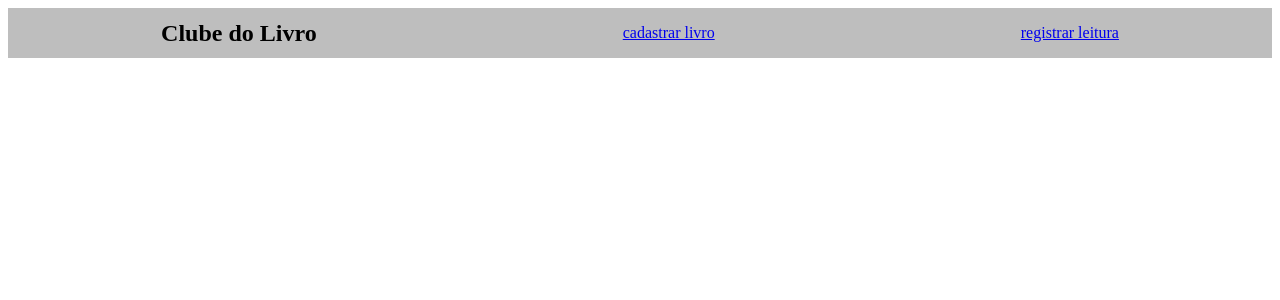
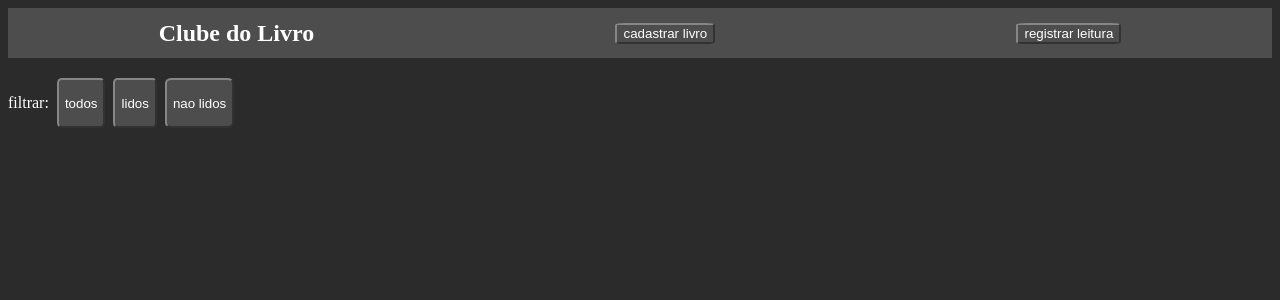
Before and after one commit to Gitar24/Clube-do-Livro, a Flask app: page / in a window 1280 px wide. Shown: the top 300 px of the page. Run offline with Flask 3, Linux system fonts and the light colour scheme; data that the repository does not hold is empty; some libraries are stand-ins or nearby versions.

Commit message:
adicionando funcoes para o javascript

```diff
--- a/source.py
+++ b/source.py
@@ -82,11 +82,19 @@ def listar_livros():
 def listar_livros_lidos():
     conn = get_connection()
     cur = conn.cursor()
-    cur.execute("select a.titulo from livros as a inner join leituras as b on a.id = b.livro_id")
+    cur.execute("select * from livros as a inner join leituras as b on a.id = b.livro_id")
     livros_lidos = cur.fetchall()
     cur.close()
     conn.close()
-    return livros_lidos
+    resultado_lidos = []
+    for livro in livros_lidos:
+        resultado_lidos.append({
+            "id": livro[0],
+            "titulo": livro[1],
+            "autor": livro[2],
+            "genero": livro[3]
+        })
+    return jsonify(resultado_lidos)
 
 #################################
 ### LISTA DE LIVROS NAO LIDOS ###
@@ -96,11 +104,19 @@ def listar_livros_lidos():
 def listar_livros_nao_lidos():
     conn = get_connection()
     cur = conn.cursor()
-    cur.execute("select a.titulo from livros as a left join leituras as b on a.id = b.livro_id where b.livro_id is null")
+    cur.execute("select * from livros as a left join leituras as b on a.id = b.livro_id where b.livro_id is null")
     livros_nao_lidos = cur.fetchall()
     cur.close()
     conn.close()
-    return livros_nao_lidos
+    resultado_nao_lidos = []
+    for livro in livros_nao_lidos:
+        resultado_nao_lidos.append({
+            "id": livro[0],
+            "titulo": livro[1],
+            "autor": livro[2],
+            "genero": livro[3]
+        })
+    return jsonify(resultado_nao_lidos)
 
 if __name__=="__main__":
     app.run()
--- a/static/style.css
+++ b/static/style.css
@@ -1,11 +1,40 @@
+body {
+    background-color: rgb(43, 43, 43);
+}
+*{
+    text-decoration: none;
+    color: rgb(255, 255, 255);
+}
+button {
+    background-color: rgb(77, 77, 77);
+    border-color: rgb(134, 134, 134);
+    border-radius: 10%;
+}
 .navbar {
-
-    background-color: rgb(190, 190, 190);
+    background-color: rgb(77, 77, 77);
     display: flex;
     justify-content: space-around;
     align-items: center;
     height: 50px;
 }
+#filtro {
+    margin-top: 20px;
+    margin-bottom: 20px;
+    display: flex;
+    gap: 8px;
+}
 #lista-livros {
-    background-color: rgb(167, 196, 186);
+    display: flex;
+    flex-wrap: wrap;
+    gap: 40px;
 }
+.card {
+    border-color: gainsboro;
+    border-radius: 10px;
+    min-width: 240px;
+    min-height: 240px;
+    background-color: rgb(77, 77, 77);
+}
+.card p {
+    margin: 5%;
+}
--- a/templates/index.html
+++ b/templates/index.html
@@ -10,17 +10,85 @@
     <nav>
         <div  class="navbar">
             <h1>Clube do Livro</h1>
-            <a href="/templates/cadastrar_livro.html">cadastrar livro</a>
-            <a href="/templates/registrar_leitura.html">registrar leitura</a>
+            <button><a href="cadastrar_livro">cadastrar livro</a></button>
+            <button><a href="registrar_leitura">registrar leitura</a></button>
         </div>
     </nav>
+    <div id="filtro">
+        <p>filtrar:</p>
+        <button id="todos">todos</button>
+        <button id="lidos">lidos</button>
+        <button id="nao-lidos">nao lidos</button>
+    </div>
     <div id="lista-livros"></div>
+
+<!--
+###################
+### BOTAO TODOS ###
+###################
+-->
+
+
     <script>
+        function listarlivros(livros) {
+            const div = document.getElementById("lista-livros")
+            html = ""
+            for (const livro of livros){
+                html += `
+                    <div class="card">
+                        <p>${livro.titulo}</p>
+                        <p>${livro.autor}</p>
+                    </div>`
+            }
+            div.innerHTML = html
+        }
+
+        ///////////////////////////////////////////
+        /// MOSTRAR A LISTA DE TODOS POR PADRAO ///
+        ///////////////////////////////////////////
+
         fetch("/lista")
-        .then(resultado => resultado.json())
-        .then(livros => {
-            console.log(livros)
-    })
+            .then(resultado => resultado.json())
+            .then(livros => {
+                listarlivros(livros)
+            })
+
+        ///////////////////
+        /// BOTAO TODOS ///
+        ///////////////////
+
+        document.getElementById("todos").onclick = function(){
+            fetch("/lista")
+            .then(resultado => resultado.json())
+            .then(livros => {
+                listarlivros(livros)
+            })
+        }
+
+        ///////////////////
+        /// BOTAO LIDOS ///
+        ///////////////////
+
+        document.getElementById("lidos").onclick = function(){
+            fetch("/lidos")
+            .then(resultado => resultado.json())
+            .then(livros => {
+                listarlivros(livros)
+            })
+        }
+
+        ///////////////////////
+        /// BOTAO NAO LIDOS ///
+        ///////////////////////
+
+        document.getElementById("nao-lidos").onclick = function(){
+            fetch("/nao_lidos")
+            .then(resultado => resultado.json())
+            .then(livros => {
+                listarlivros(livros)
+            })
+        }
     </script>
+
 </body>
 </html>
```
Also changed, not shown: templates/cadastrar_livro.html (+13 -0 lines), templates/registrar_leitura.html (+10 -1 lines).
